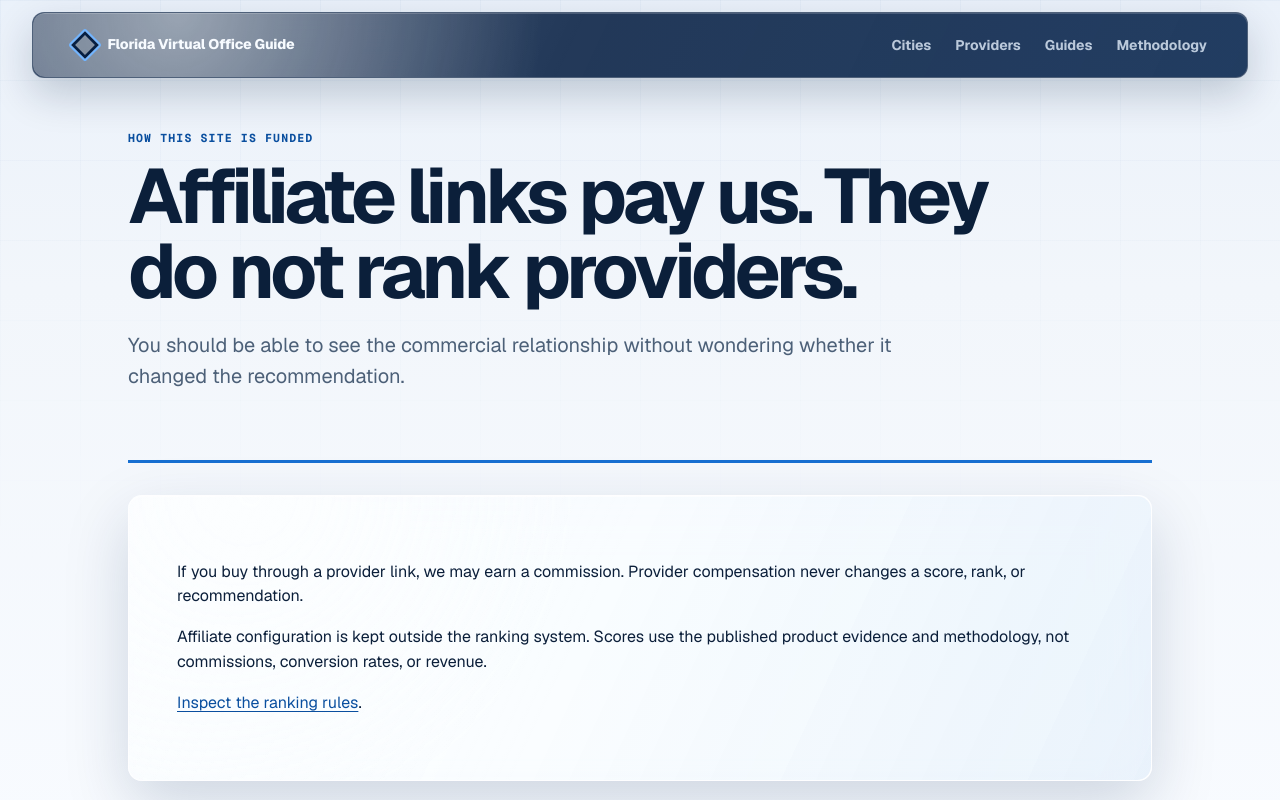
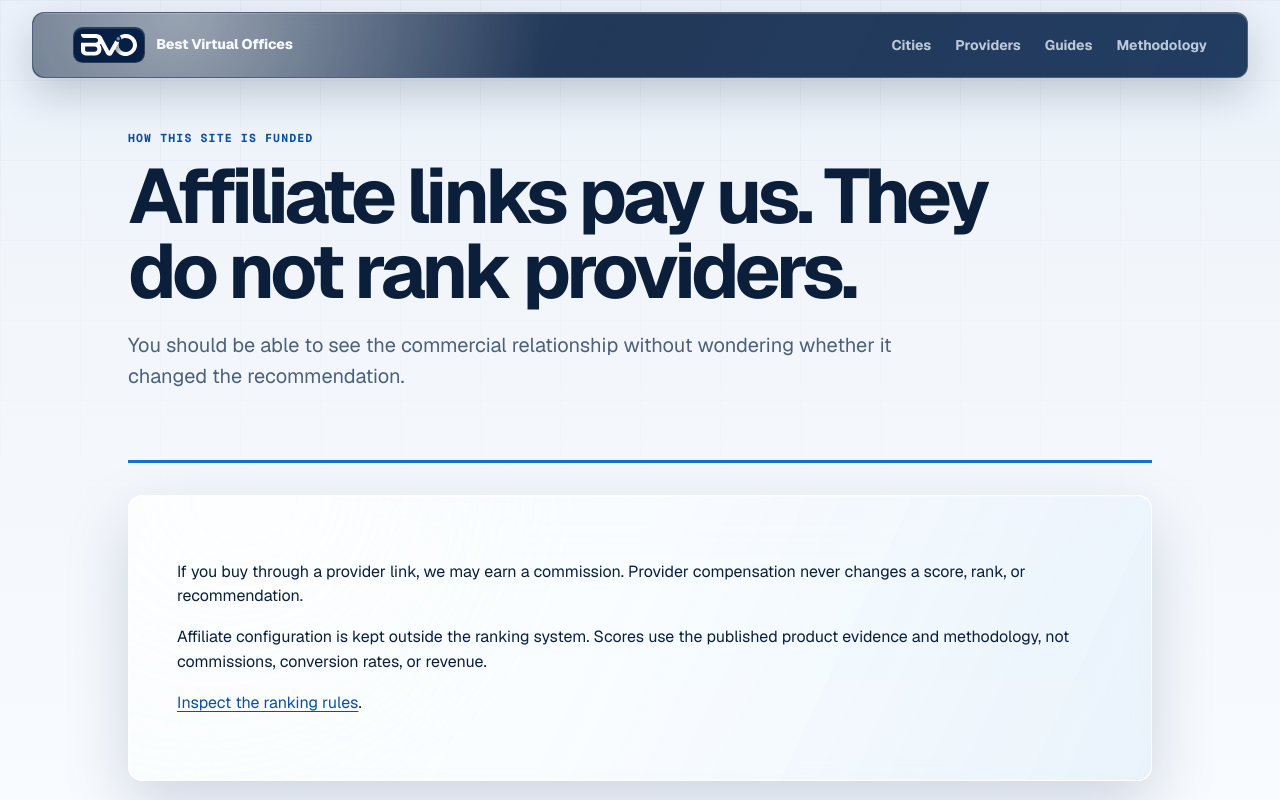
Before and after one commit to andrehlucas/BVO, a Next.js app: page /affiliate-disclosure in a window 1280 px wide. Shown: the top 800 px of the page. Built offline with nearby package versions, Linux system fonts and the light colour scheme; no server answers.

Commit message:
feat: adopt Best Virtual Offices branding

```diff
--- a/src/app/globals.css
+++ b/src/app/globals.css
@@ -86,8 +86,9 @@ button { color: inherit; }
 
 .site-header { position: sticky; z-index: 30; top: 0.75rem; width: min(calc(100% - 1.5rem), var(--content-width)); margin: 0.75rem auto 0; border-color: rgb(255 255 255 / 20%) !important; border-radius: var(--radius-md) !important; background: rgb(7 31 66 / 88%) !important; box-shadow: 0 1rem 2.5rem rgb(5 28 62 / 20%), inset 0 1px 0 rgb(255 255 255 / 18%) !important; }
 .site-header-content { display: flex; align-items: center; justify-content: space-between; gap: var(--space-5); min-height: 4rem; padding-inline: var(--space-5); }
-.site-brand { display: inline-flex; align-items: center; gap: 0.65rem; color: #f7fbff; font-size: var(--text-sm); font-weight: 740; letter-spacing: -0.01em; text-decoration: none; white-space: nowrap; }
-.site-brand::before { width: 1.25rem; height: 1.25rem; transform: rotate(45deg); border: 2px solid #71b4ff; border-radius: 0.15rem; box-shadow: inset 0 0 0 3px rgb(7 31 66); content: ""; }
+.site-brand { display: inline-flex; align-items: center; gap: 0.7rem; color: #f7fbff; font-size: var(--text-sm); font-weight: 740; letter-spacing: -0.01em; text-decoration: none; white-space: nowrap; }
+.site-brand-mark { display: inline-flex; align-items: center; justify-content: center; width: 4.5rem; height: 2.25rem; padding: 0.35rem 0.45rem; border: 1px solid rgb(255 255 255 / 14%); border-radius: 0.6rem; background: #071f42; box-shadow: inset 0 1px 0 rgb(255 255 255 / 12%); }
+.site-brand-logo { display: block; width: 100%; height: auto; }
 .site-nav-list, .footer-nav-list { display: flex; flex-wrap: wrap; gap: var(--space-2) var(--space-5); margin: 0; padding: 0; list-style: none; }
 .site-nav-list { flex-wrap: nowrap; }
 .site-nav-list a { position: relative; color: rgb(231 242 255 / 78%); font-size: var(--text-sm); font-weight: 620; text-decoration: none; white-space: nowrap; }
@@ -178,7 +179,6 @@ button { color: inherit; }
 body:has(.home-intro) .site-main { padding-top: 0; }
 body:has(.home-intro) .site-header { border-color: rgb(15 52 96 / 9%) !important; background: rgb(255 255 255 / 84%) !important; box-shadow: 0 0.8rem 2rem rgb(15 52 96 / 7%), inset 0 1px 0 rgb(255 255 255 / 90%) !important; }
 body:has(.home-intro) .site-brand { color: #101820; }
-body:has(.home-intro) .site-brand::before { border-color: var(--color-accent); box-shadow: inset 0 0 0 3px #fbfdff; }
 body:has(.home-intro) .site-nav-list a { color: #526273; }
 body:has(.home-intro) .site-nav-list a:hover { color: #101820; }
 body:has(.home-intro) .home-intro { margin-top: -4.85rem; }
@@ -396,6 +396,7 @@ body:has(.home-intro) .home-intro { margin-top: -4.85rem; }
   .site-main { padding-top: var(--space-6); }
   .site-header { top: 0.4rem; width: calc(100% - 0.8rem); margin-top: 0.4rem; border-radius: var(--radius-lg) !important; }
   .site-header-content { align-items: flex-start; flex-direction: column; justify-content: center; gap: var(--space-2); min-height: auto; padding: var(--space-3) var(--space-4); }
+  .site-brand-mark { width: 4rem; height: 2rem; }
   .site-nav-list { width: calc(100vw - 3rem); gap: var(--space-4); overflow-x: auto; padding-bottom: var(--space-1); }
   .site-footer-grid { grid-template-columns: 1fr; }
   body:has(.home-intro) .site-main { padding-top: 0; }
--- a/src/app/layout.tsx
+++ b/src/app/layout.tsx
@@ -12,8 +12,8 @@ import './globals.css'
 export const metadata: Metadata = {
   metadataBase: getSiteUrl(),
   title: {
-    default: 'Florida Virtual Office Comparison',
-    template: '%s | Florida Virtual Office Comparison',
+    default: 'Best Virtual Offices | Compare Florida Virtual Office Providers',
+    template: '%s | Best Virtual Offices',
   },
   description: 'Compare verified virtual office features, limitations, and evidence across Florida cities.',
 }
@@ -27,7 +27,7 @@ export default function RootLayout({
         <JsonLd data={{
           '@context': 'https://schema.org',
           '@type': 'WebSite',
-          name: 'Florida Virtual Office Comparison',
+          name: 'Best Virtual Offices',
           url: absoluteUrl('/'),
           inLanguage: 'en-US',
         }} />
--- a/src/components/layout/site-header.tsx
+++ b/src/components/layout/site-header.tsx
@@ -1,4 +1,5 @@
 import Link from 'next/link'
+import Image from 'next/image'
 import { GlassSurface } from '@/components/ui/glass-surface'
 
 const primaryLinks = [
@@ -12,7 +13,19 @@ export function SiteHeader() {
   return (
     <GlassSurface as="header" className="site-header" aria-label="Site header">
       <div className="site-frame site-header-content">
-        <Link className="site-brand" href="/">Florida Virtual Office Guide</Link>
+        <Link className="site-brand" href="/" aria-label="Best Virtual Offices — home">
+          <span className="site-brand-mark" aria-hidden="true">
+            <Image
+              className="site-brand-logo"
+              src="/brand/bvo-logo.svg"
+              alt=""
+              width={674}
+              height={271}
+              priority
+            />
+          </span>
+          <span className="site-brand-name">Best Virtual Offices</span>
+        </Link>
         <nav aria-label="Primary navigation">
           <ul className="site-nav-list">
             {primaryLinks.map((link) => <li key={link.href}><Link href={link.href}>{link.label}</Link></li>)}
```
Also changed, not shown: public/brand/bvo-logo.svg (added), 1 other file (tests, documents, lock files or other folders).
